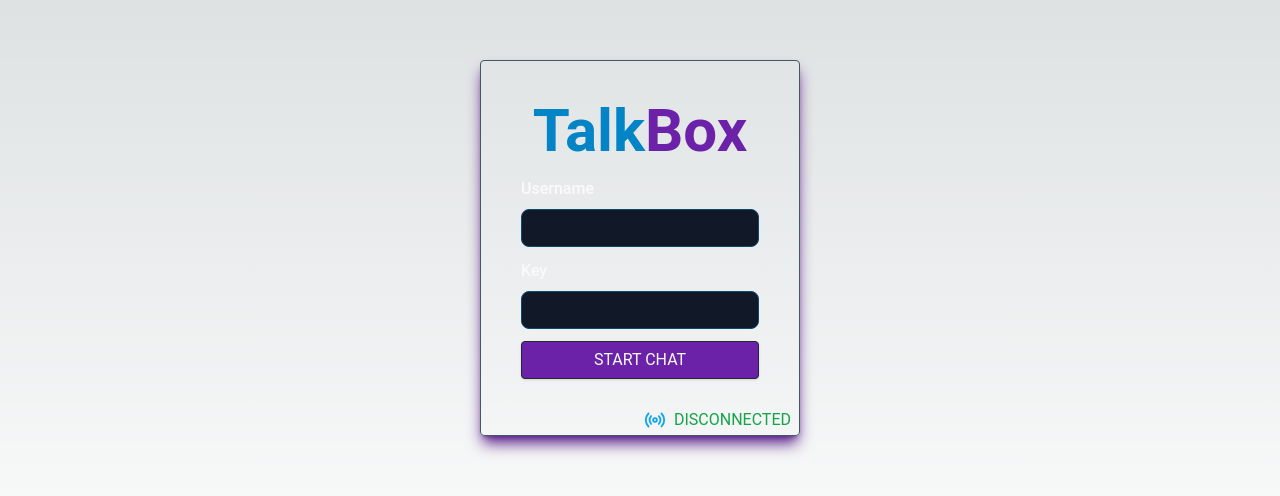
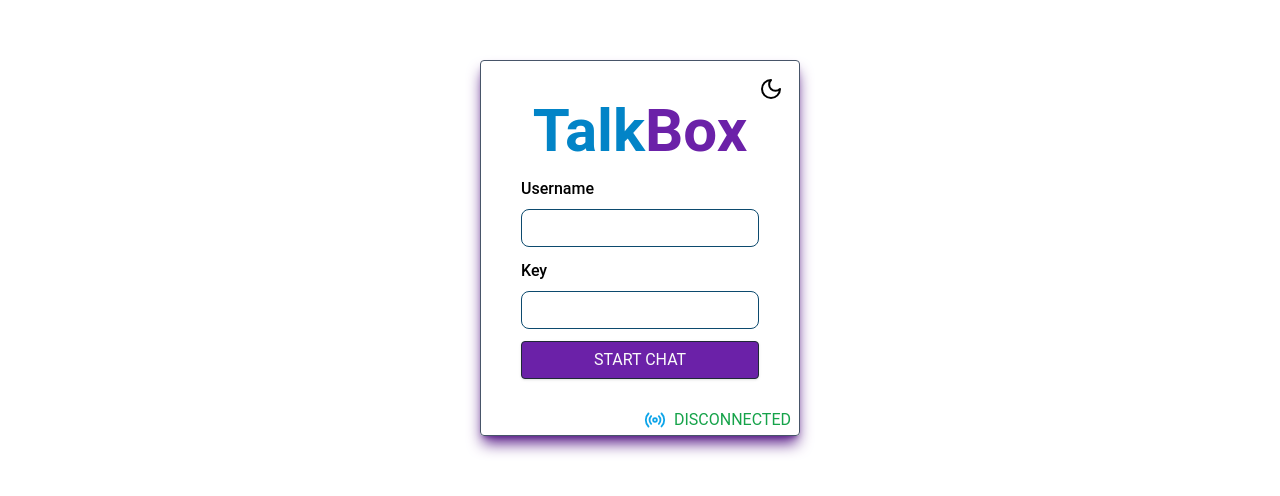
Before and after one commit to leonardoacr/TalkBox, a Next.js app in the folder frontend/: page / in a window 1280 px wide. Shown: the part 152-648 px from the top of the page. Built offline with nearby package versions, Linux system fonts and the light colour scheme; no server answers.

Commit message:
Frontend: Theme Switcher Added

```diff
--- a/frontend/src/components/index/InputText.tsx
+++ b/frontend/src/components/index/InputText.tsx
@@ -18,7 +18,7 @@ const InputText = (props: InputTextProps) => {
         id={props.id}
         name={props.id}
         required
-        className="border border-sky-900 bg-gray-900 px-4 py-1.5 rounded-lg w-full text-zinc-50  focus:border-sky-600 focus:outline-none"
+        className="border border-sky-900 px-4 py-1.5 rounded-lg w-full focus:border-sky-600 focus:outline-none"
         value={props.value}
         onChange={props.onChange}
       />
--- a/frontend/src/components/index/LoginForm.tsx
+++ b/frontend/src/components/index/LoginForm.tsx
@@ -11,7 +11,7 @@ const LoginForm = ({ onSubmit }: { onSubmit: () => void }) => {
   };
   return (
     <form onSubmit={handleSubmit}>
-      <div className="block space-y-3 text-zinc-50">
+      <div className="block space-y-3">
         <InputText
           label={"Username"}
           id={"username"}
--- a/frontend/src/pages/index.tsx
+++ b/frontend/src/pages/index.tsx
@@ -1,5 +1,6 @@
 import Connectivity from "@/components/Connectivity";
 import LoginForm from "@/components/index/LoginForm";
+import { Moon, Sun } from "lucide-react";
 import { useRouter } from "next/router";
 import { useEffect, useState } from "react";
 import io from "socket.io-client";
@@ -9,11 +10,22 @@ export default function Home() {
     useState<string>("DISCONNECTED");
 
   const [data, setData] = useState<number>(10);
+  const [mode, setMode] = useState("dark");
 
   const router = useRouter();
 
   const handleLogin = () => {
     router.push("/chat");
+  };
+
+  const toggleMode = () => {
+    const body = document.querySelector("body");
+    const inputs = document.querySelectorAll("input");
+    setMode(mode === "dark" ? "light" : "dark");
+    body?.classList.toggle("dark");
+    inputs?.forEach((input) => {
+      input.classList.toggle("dark");
+    });
   };
 
   useEffect(() => {
@@ -34,10 +46,22 @@ export default function Home() {
     };
   }, []);
 
+  useEffect(() => {
+    if (
+      window.matchMedia &&
+      window.matchMedia("(prefers-color-scheme: dark)").matches
+    ) {
+      setMode("light");
+    }
+  }, []);
+
   return (
-    <div className="flex">
+    <div className={`flex ${mode === "dark" ? "dark" : "light"}`}>
       <div className="flex w-screen h-screen justify-center items-center">
         <div className="rounded border border-slate-600 p-10 shadow-lg shadow-purple-900 relative lg:w-1/4 w-11/12">
+          <button className="absolute top-4 right-4" onClick={toggleMode}>
+            {mode === "dark" ? <Moon /> : <Sun />}
+          </button>
           <h1 className="text-center lg:text-6xl text-4xl mb-4">
             <span className="text-sky-600 font-bold">Talk</span>
             <span className="text-purple-800 font-bold">Box</span>
--- /dev/null
+++ b/frontend/src/styles/dark.css
@@ -0,0 +1,14 @@
+@tailwind base;
+@tailwind components;
+@tailwind utilities;
+
+body.dark {
+  color: rgb(255, 255, 255);
+  background: linear-gradient(to bottom, transparent, rgb(0, 0, 0))
+    rgb(14, 19, 20);
+}
+
+input.dark {
+  background-color: rgb(0, 0, 0);
+  color: rgb(250, 250, 250);
+}
--- /dev/null
+++ b/frontend/src/styles/light.css
@@ -0,0 +1,14 @@
+@tailwind base;
+@tailwind components;
+@tailwind utilities;
+
+body.light {
+  color: rgb(0, 0, 0);
+  background: linear-gradient(to bottom, transparent, rgb(255, 255, 255))
+    rgb(214, 219, 220);
+}
+
+input.light {
+  background-color: rgb(0, 0, 0);
+  color: #1a202c;
+}
```
Also changed, not shown: frontend/src/pages/_app.tsx (+5 -3 lines).
